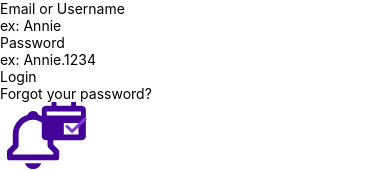
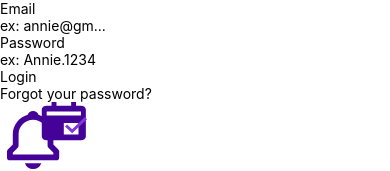
Before and after one commit to diego-vecch/remind_pay_frontend, a React Native app: screen /Login in a window 390 px wide. Shown: the top 171 px of the page. Built offline with nearby package versions, Linux system fonts and the light colour scheme.

Commit message:
hotfix: add fetch/post LoginPage

```diff
--- a/src/pages/LoginPage.jsx
+++ b/src/pages/LoginPage.jsx
@@ -1,23 +1,38 @@
 import { Text, TextInput, View, SafeAreaView } from "react-native";
 import ButtonApp from "../components/ButtonApp";
 import SvgComponent from "../components/Icons/LogoRemindPay";
-import {useState} from 'react';
-import ButtonWhioutBg from '../components/ButtonWhitoutBg'
+import { useState, useEffect } from "react";
+import ButtonWhioutBg from "../components/ButtonWhitoutBg";
 
 export default function LoginForm({ navigation }) {
-  const [user, setUser] = useState('');
-  const [password, setPassword] = useState('');
+  const [user, setUser] = useState("");
+  const [password, setPassword] = useState("");
+
+  async function login() {
+    console.warn(user, password);
+    let item = { user, password };
+    let result = await fetch("http://127.0.0.1:4000/api/auth/signin", {
+      method: "POST",
+      headers: {
+        "Content-Type": "aplicacttion/json",
+        Accept: "aplicacttion/json",
+      },
+      body: JSON.stringify(item),
+    });
+    result = await result.json();
+    localStorage.setItem("user-info",JSON.stringify(result))
+  }
+
   return (
     <View className="bg-indigo-300 h-full flex items-center">
-      <Text
-        className="bg-indigo-300 text-violet-700 h-10 text-2xl mt-20 w-72 float-left"
-      >
-        Email or Username
+      <Text className="bg-indigo-300 text-violet-700 h-10 text-2xl mt-20 w-72 float-left">
+        Email
       </Text>
       <SafeAreaView>
         <TextInput
           className="bg-violet-200 h-12 w-72 mx-6 border-2 mb-2 px-3 border-violet-300 focus:border-violet-700"
-          placeholder="ex: Annie"value={user}
+          placeholder="ex: annie@gm..."
+          value={user}
           onChangeText={setUser}
           autoCapitalize="none"
         />
@@ -34,12 +49,8 @@ export default function LoginForm({ navigation }) {
           autoCapitalize="none"
         />
       </SafeAreaView>
-      <ButtonApp
-        text="Login"
-        onPress={() => {
-          navigation.navigate("Profile");
-        }}
-      /><ButtonWhioutBg text="Forgot your password?"/>
+      <ButtonApp text="Login" onPress={login} />
+      <ButtonWhioutBg text="Forgot your password?" />
       <SvgComponent className="mt-12" />
     </View>
   );
```
